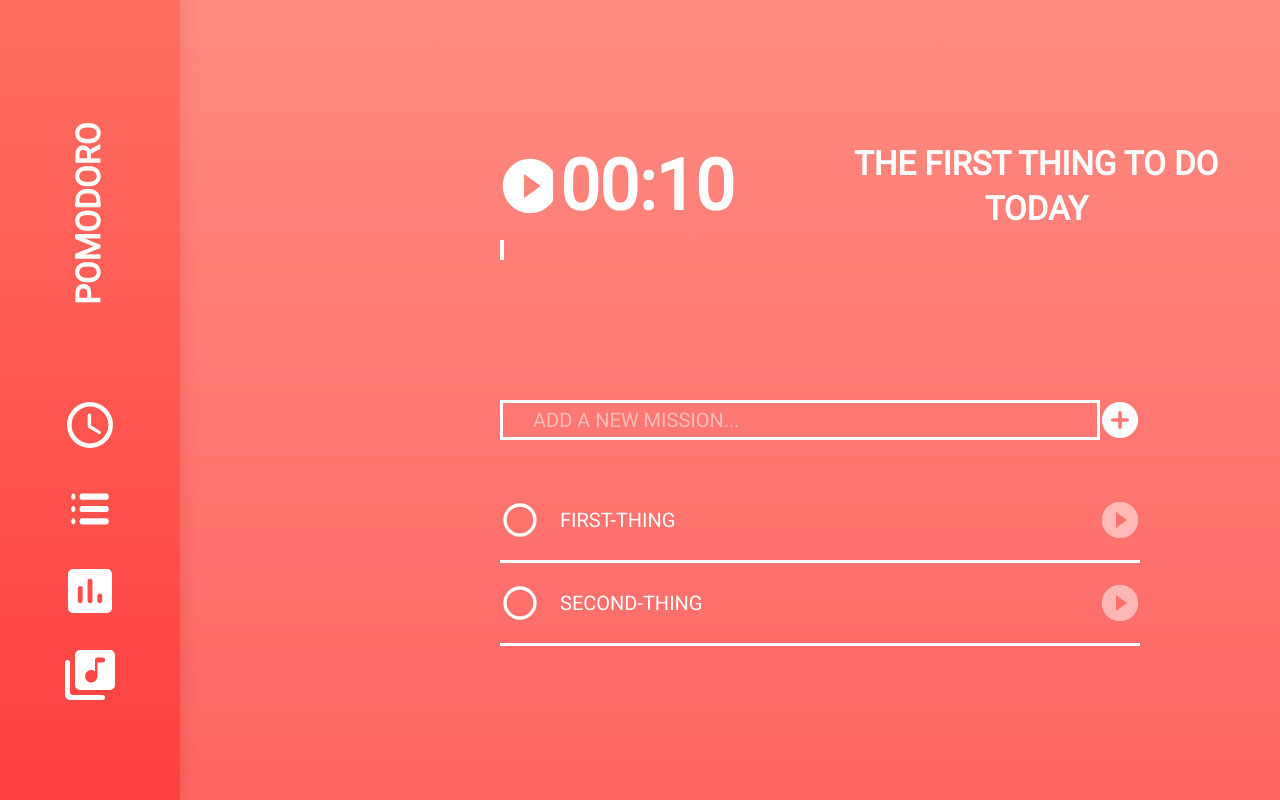
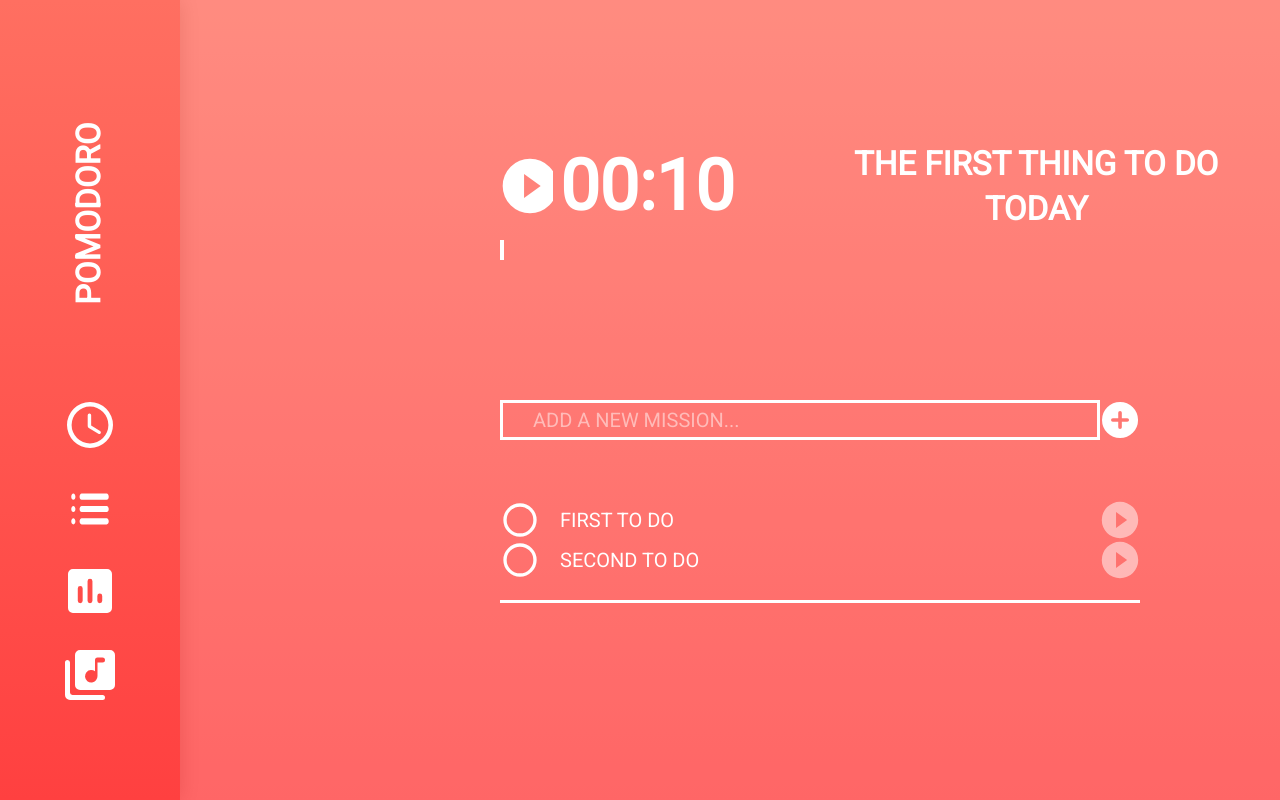
Before and after one commit to Waouo/Pomodoro, a React app: page / in a window 1280 px wide. Shown: the top 800 px of the page. Built offline with nearby package versions, Linux system fonts and the light colour scheme.

Commit message:
todoList_to_global

```diff
--- a/package.json
+++ b/package.json
@@ -36,6 +36,7 @@
   "dependencies": {
     "@babel/runtime-corejs3": "^7.12.5",
     "react": "^17.0.1",
-    "react-dom": "^17.0.1"
+    "react-dom": "^17.0.1",
+    "uuid": "^8.3.2"
   }
 }
--- a/src/App.jsx
+++ b/src/App.jsx
@@ -1,11 +1,21 @@
 import ReactDom from 'react-dom'
-import HomeScreen from './HomeScreen'
+import HomeScreen from './screens/HomeScreen'
+import ContextStore from './ContextStore'
+import { useState } from 'react'
 
 const App = () => {
+  const [timerState, setTimerState] = useState('work') // timerState: work | break
+  const [todoList, setTodoList] = useState([
+    { id: '0', text: 'first to do ' },
+    { id: '1', text: 'second to do' },
+  ])
+
+  const value = { timerState, setTimerState, todoList, setTodoList }
+
   return (
-    <>
+    <ContextStore.Provider value={value}>
       <HomeScreen />
-    </>
+    </ContextStore.Provider>
   )
 }
 
--- a/src/ContextStore.jsx
+++ b/src/ContextStore.jsx
@@ -3,6 +3,8 @@ import React from 'react'
 const ContextStore = React.createContext({
   timerState: '',
   setTimerState: '',
+  todoList: '',
+  setTodoList: '',
 })
 
 export default ContextStore
--- a/src/HomeScreen.jsx
+++ /dev/null
@@ -1,17 +0,0 @@
-import ContextStore from './ContextStore'
-import Sidenav from './components/Sidenav'
-import Main from './components/Main'
-import { useState } from 'react'
-
-const HomeScreen = () => {
-  const [timerState, setTimerState] = useState('work') // timerState: work | break
-
-  return (
-    <ContextStore.Provider value={{timerState, setTimerState}}>
-      <Sidenav />
-      <Main />
-    </ContextStore.Provider>
-  )
-}
-
-export default HomeScreen
--- a/src/components/TodoList.jsx
+++ b/src/components/TodoList.jsx
@@ -1,14 +1,29 @@
-import { useState } from 'react'
+import { useContext, useState } from 'react'
+import ContextStore from '../ContextStore'
+import { v4 as uuid } from 'uuid'
 
 const TodoList = () => {
-  const [todoList, setTodoList] = useState(['first-thing', 'second-thing'])
+  const { todoList, setTodoList } = useContext(ContextStore)
   const [inputContent, setInputContent] = useState('')
 
   const addTodo = (e) => {
     e.preventDefault()
+
     if (inputContent.trim() === '') return
-    setTodoList([...todoList, inputContent])
+
+    const newThing = {
+      id: uuid(),
+      inputContent,
+    }
+
+    setTodoList({ ...todoList, newThing })
     setInputContent('')
+  }
+
+  const removeTodo = (id) => {
+    const newList = todoList.filter((thing) => thing.id !== id)
+
+    setTodoList(newList)
   }
 
   return (
@@ -25,18 +40,24 @@ const TodoList = () => {
           <button type="submit" className="icon-add btn-md bg-transparent" />
         </form>
 
-        {todoList.map((thing, index) => (
-          <div
-            className="todo-list d-flex align-items-center justify-content-sb"
-            key={index}
-          >
-            <div className="d-flex align-items-center">
-              <button type="radio" className="icon-radio btn-md"></button>
-              <p className="text-light pd-l-3">{thing}</p>
-            </div>
-            <button className="icon-play-sm btn-md opacity-half" />
-          </div>
-        ))}
+        <ul className="todo-list">
+          {todoList.map((thing) => (
+            <li
+              key={thing.id}
+              className="todo-thing d-flex align-items-center justify-content-sb"
+            >
+              <div className="d-flex align-items-center">
+                <button
+                  type="radio"
+                  className="icon-radio btn-md"
+                  onClick={() => removeTodo(thing.id)}
+                />
+                <p className="text-light pd-l-3">{thing.text}</p>
+              </div>
+              <button className="icon-play-sm btn-md opacity-half" />
+            </li>
+          ))}
+        </ul>
       </section>
     </>
   )
--- /dev/null
+++ b/src/screens/HomeScreen.jsx
@@ -0,0 +1,13 @@
+import Sidenav from '../components/Sidenav'
+import Main from '../components/Main'
+
+const HomeScreen = () => {
+  return (
+    <>
+      <Sidenav />
+      <Main />
+    </>
+  )
+}
+
+export default HomeScreen
```
Also changed, not shown: 1 other file (tests, documents, lock files or other folders).
